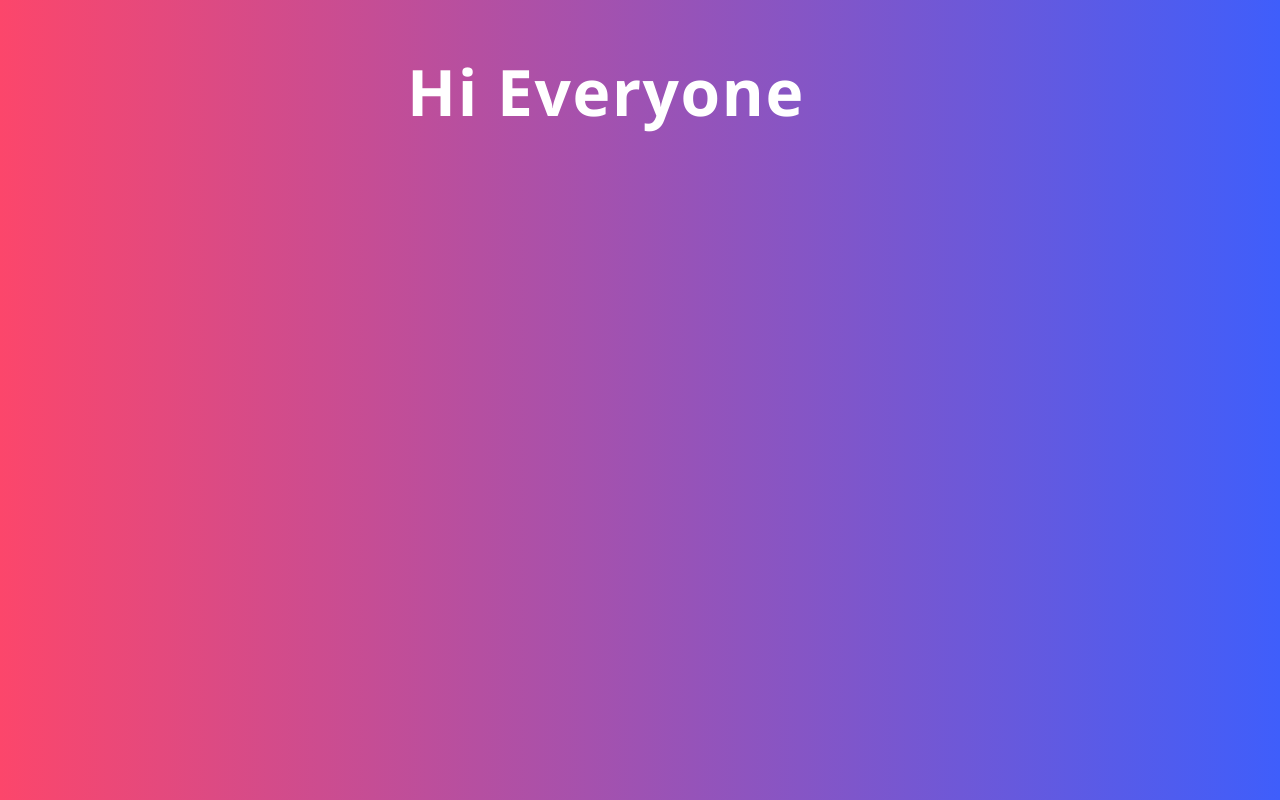
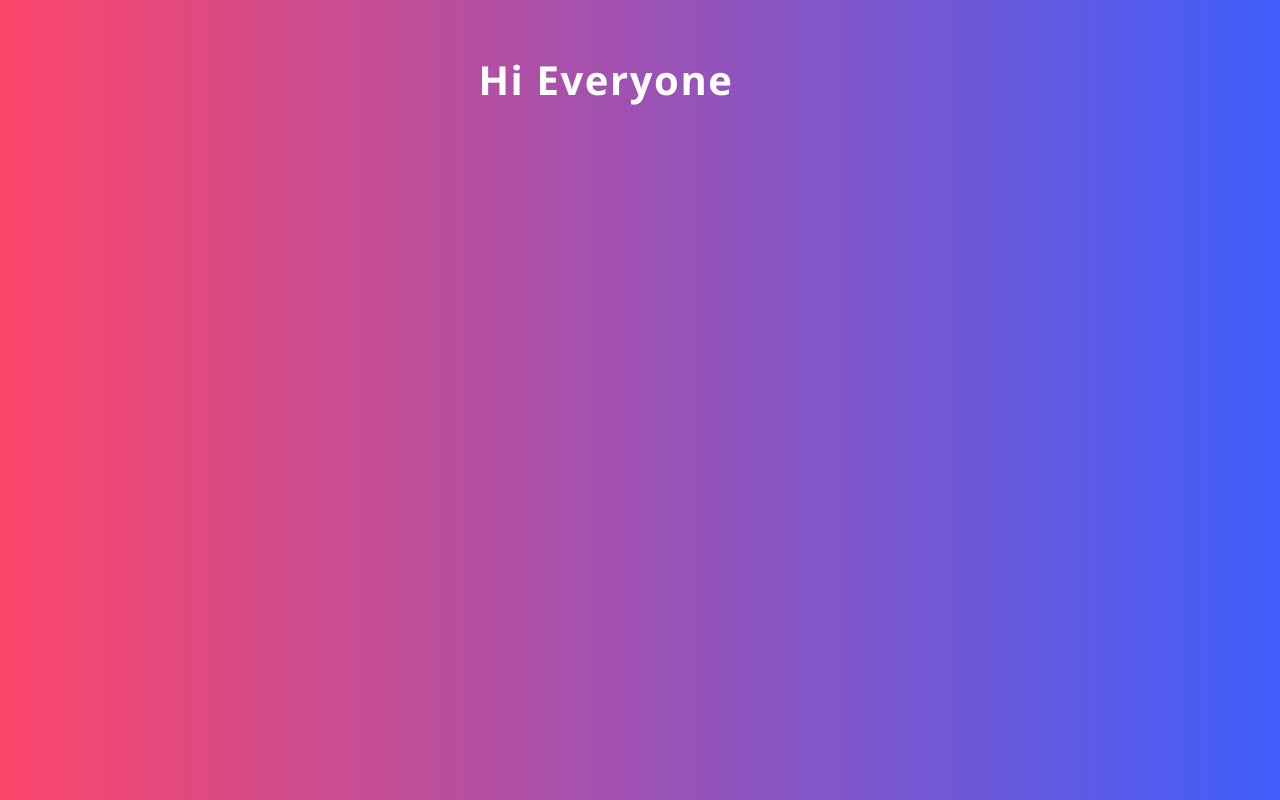
Before and after one commit to javokhirbekkhaydarov/reactlesson, a React (Create React App) app in the folder my-test/: page / in a window 1280 px wide. Built offline with nearby package versions, Linux system fonts and the light colour scheme.

Commit message:
added handle error

```diff
--- a/my-test/src/App.js
+++ b/my-test/src/App.js
@@ -1,6 +1,5 @@
 import "./App.css";
 import MultipleRanding from "./components/canditionalRender/MultipleRanding";
-import UseEffectFetchData from "./components/useEffect/UseEffectFetchData";
 
 function App() {
 
--- a/my-test/src/components/canditionalRender/MultipleRanding.jsx
+++ b/my-test/src/components/canditionalRender/MultipleRanding.jsx
@@ -6,7 +6,7 @@ const MultipleRanding = () => {
   return (
     <>
     <div className="container">
-        <h1>hi everyone</h1>
+        <h2>hi everyone</h2>
     </div>
     </>
   )
```
